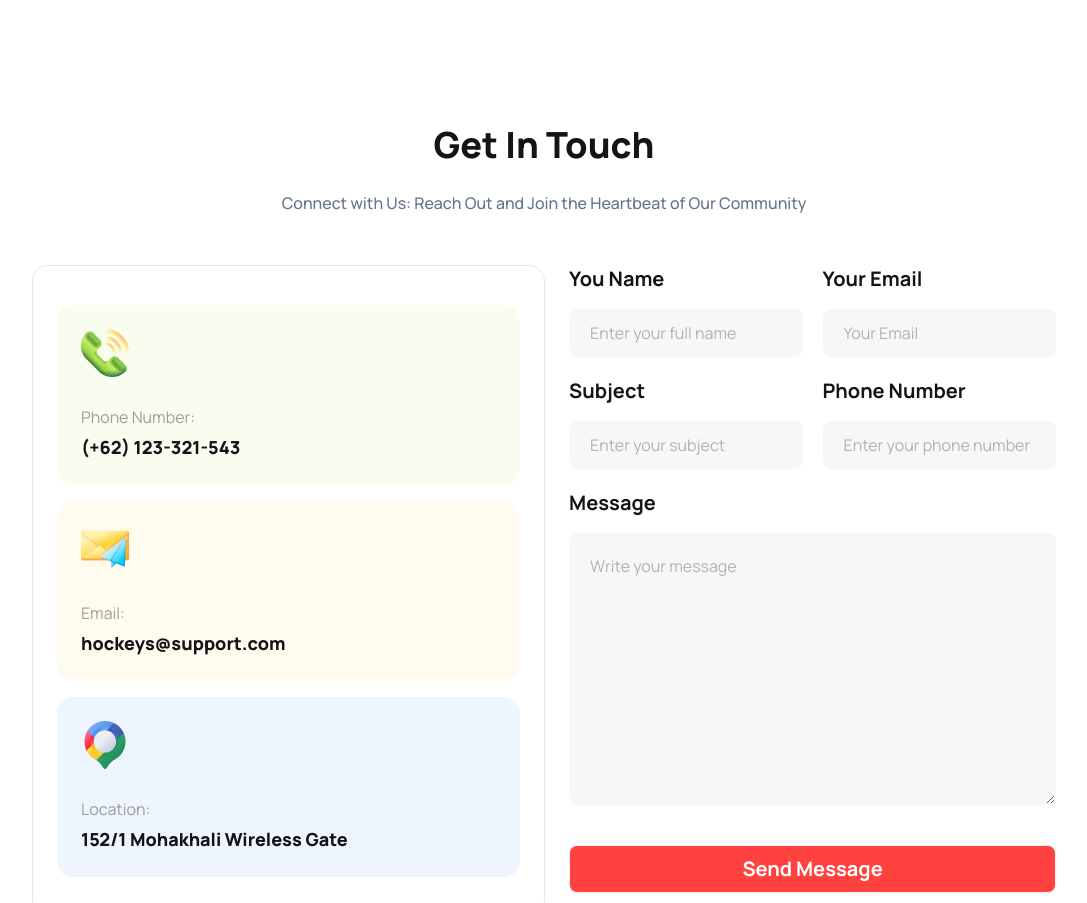
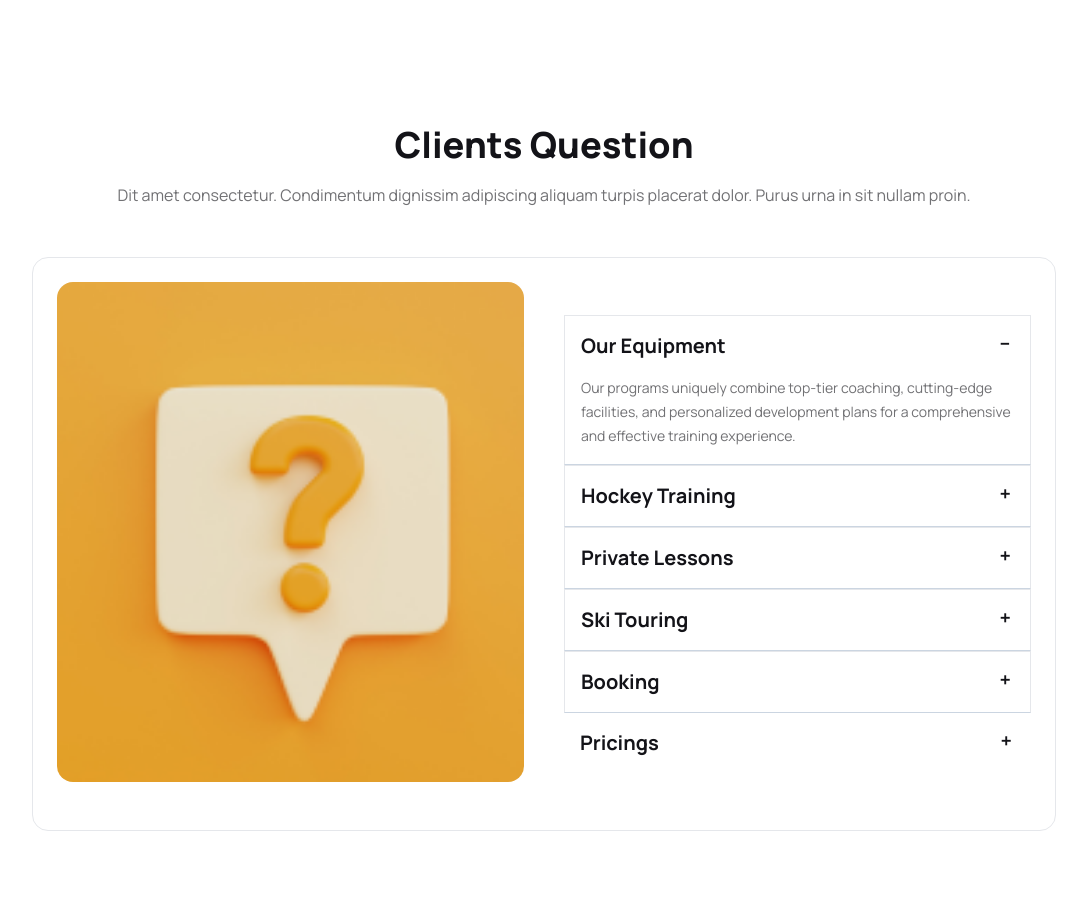
Before and after one commit to GaziFayaz/B9A3-Hockeys, a plain HTML site: page index.html in a window 1280 px wide. Shown: the part 3545-4448 px from the top of the page, without its empty margins (96-1183 px from the left). Drawn offline with nearby package versions, Linux system fonts and the light colour scheme.

Commit message:
client questions section complete

```diff
--- a/index.html
+++ b/index.html
@@ -401,6 +401,86 @@
                 </div>
             </div>
         </div>
+        <div class="clients-question-section mb-16 md:mb-32">
+            <h3 class="client-questions-title text-default text-[22px] md:text-4xl font-extrabold text-center mb-4">
+                Clients Question
+            </h3>
+            <p class="clients-questions-desc text-[#13131899] text-center leading-6 md:leading-7 mb-12">
+                Dit amet consectetur. Condimentum dignissim adipiscing aliquam turpis placerat dolor. Purus urna in sit
+                nullam proin.
+            </p>
+            <div class="accordian-section w-full flex flex-col md:flex-row md:items-center md:gap-x-10 p-6 border rounded-2xl ">
+                <div class="accordian-img-que w-full md:w-1/2">
+                    <img class="w-full object-cover md:object-center md:min-h-[500px] md:rounded-2xl mb-6 md:row-span-6"
+                        src="Images/11.png" alt="">
+                </div>
+                <div class="accordians w-full md:w-1/2">
+                    <div class="collapse collapse-plus rounded-none border border-b-slate-300">
+                        <input type="radio" name="my-accordion-3" checked="checked" />
+                        <div class="collapse-title text-xl text-default font-bold">
+                            Our Equipment
+                        </div>
+                        <div class="collapse-content text-[#13131899] text-sm leading-6">
+                            <p>Our programs uniquely combine top-tier coaching, cutting-edge facilities, and personalized development plans for a comprehensive and effective training experience.</p>
+                        </div>
+                    </div>
+                    <div class="collapse collapse-plus rounded-none border border-b-slate-300">
+                        <input type="radio" name="my-accordion-3" />
+                        <div class="collapse-title text-xl text-default font-bold">
+                            Hockey Training
+                        </div>
+                        <div class="collapse-content text-[#13131899] text-sm leading-6">
+                            <p>Our training programs focus on a holistic approach, combining skill development, fitness,
+                                and strategic understanding of the game. Join our expert-led sessions to enhance your
+                                skating, stickhandling, shooting, and game intelligence. We tailor drills to various
+                                skill levels, ensuring continuous improvement and a competitive edge on the ice. Embrace
+                                a supportive environment where personalized feedback accelerates your growth. Elevate
+                                your game with our dedicated coaching staff and state-of-the-art facilities, designed to
+                                nurture your passion for hockey.</p>
+                        </div>
+                    </div>
+                    <div class="collapse collapse-plus rounded-none border border-b-slate-300">
+                        <input type="radio" name="my-accordion-3" />
+                        <div class="collapse-title text-xl text-default font-bold">
+                            Private Lessons
+                        </div>
+                        <div class="collapse-content text-[#13131899] text-sm leading-6">
+                            <p>Yes, we offer private lessons tailored to individual needs. These one-on-one sessions provide focused attention, personalized feedback, and accelerated skill development, ensuring players reach their full potential with precision and confidence.</p>
+                        </div>
+                    </div>
+                    <div class="collapse collapse-plus rounded-none border border-b-slate-300">
+                        <input type="radio" name="my-accordion-3" />
+                        <div class="collapse-title text-xl text-default font-bold">
+                            Ski Touring
+                        </div>
+                        <div class="collapse-content text-[#13131899] text-sm leading-6">
+                            <p>Prioritize fitness, learn gear basics, and attend safety courses for an enjoyable and safe ski touring experience</p>
+                        </div>
+                    </div>
+                    <div class="collapse collapse-plus rounded-none border border-b-slate-300">
+                        <input type="radio" name="my-accordion-3" />
+                        <div class="collapse-title text-xl text-default font-bold">
+                            Booking
+                        </div>
+                        <div class="collapse-content text-[#13131899] text-sm leading-6">
+                            <p>Booking with us is easy! Visit our website or contact our friendly staff to secure your spot for upcoming sessions.</p>
+                        </div>
+                    </div>
+                    <div class="collapse collapse-plus">
+                        <input type="radio" name="my-accordion-3" />
+                        <div class="collapse-title text-xl text-default font-bold">
+                            Pricings
+                        </div>
+                        <div class="collapse-content text-[#13131899] text-sm leading-6">
+                            <p>Explore our website for detailed pricing information, and easily book sessions through our user-friendly online reservation system.</p>
+                        </div>
+                    </div>
+                </div>
+            </div>
+
+
+
+        </div>
         <div class="get-in-touch flex flex-col items-center justify-center mb-10 md:mb-25">
             <h3 class="get-in-touch-title text-default text-[22px] md:text-4xl font-extrabold mb-4 md:mb-6">
                 Get In Touch
```
